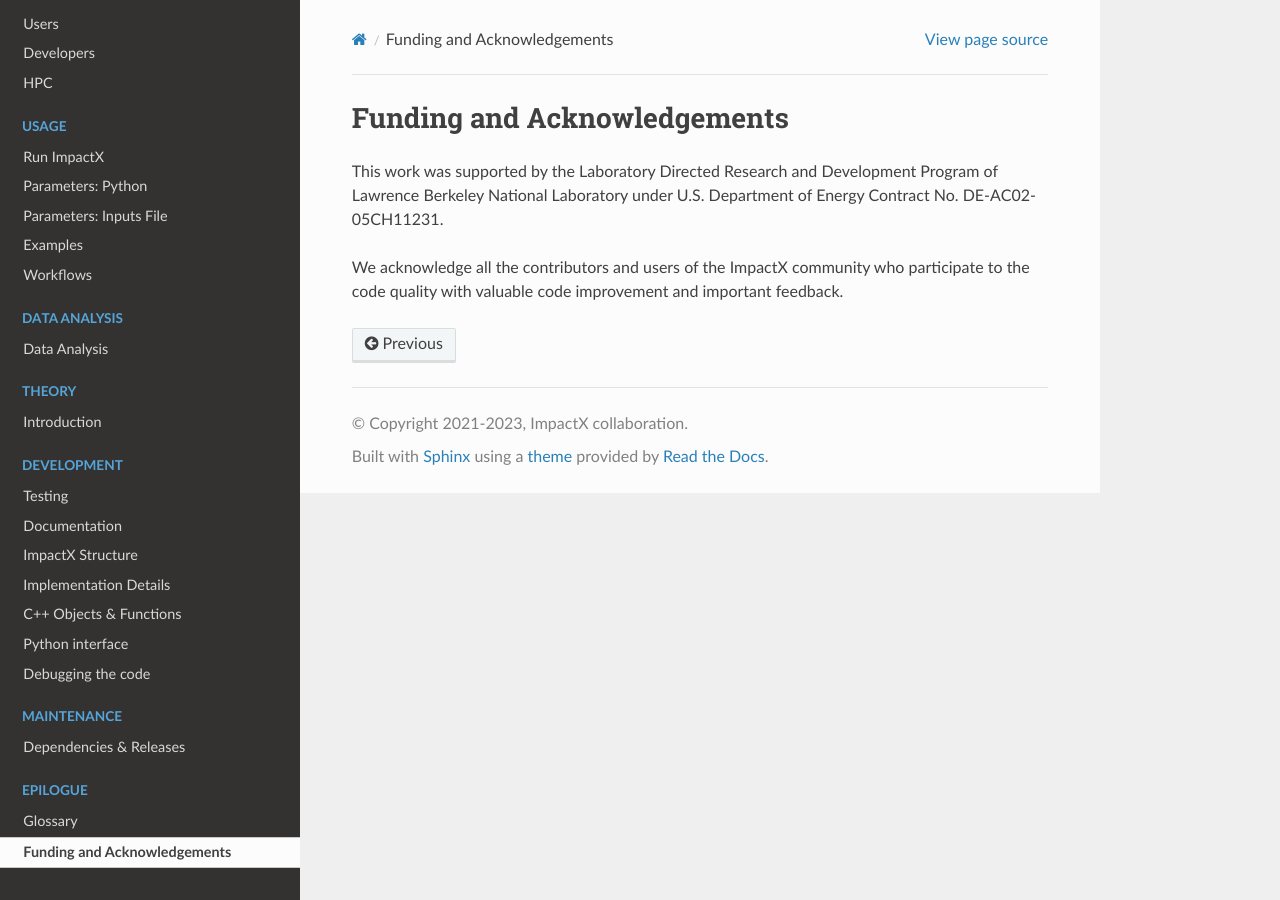
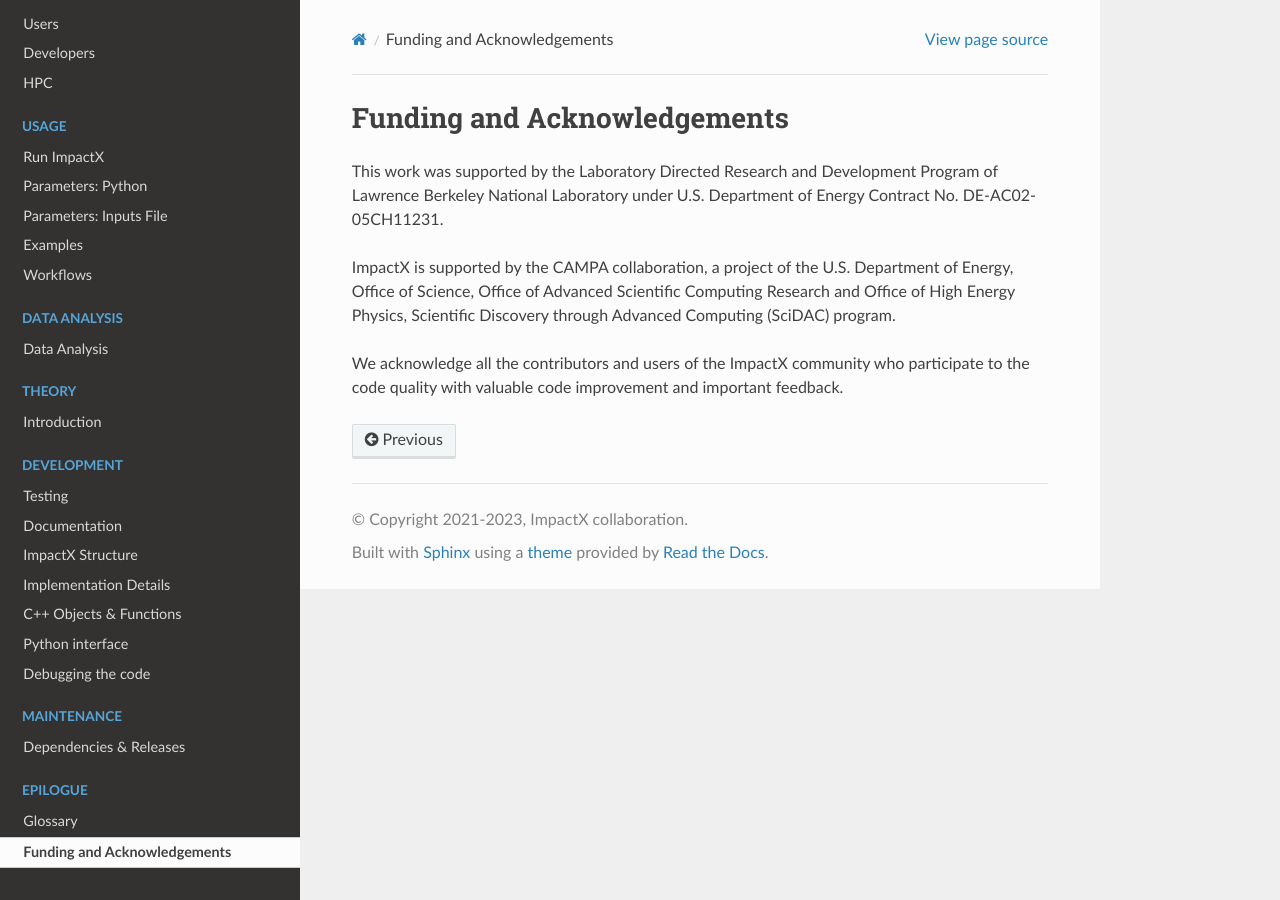
Before and after one commit to ECP-WarpX/impactx, a Sphinx documentation site: the page built from docs/source/acknowledgements.rst, in a window 1280 px wide. Built offline with Sphinx 7.4.7 and the Read the Docs theme 2.0.0, drawn with Linux system fonts in a browser that asks for light colours; pages that are not in the unit, such as notebooks, are missing from menus.

Commit message:
Update Funding (#332)
Update new CAMPA funding (SciDAC-5).

```diff
--- a/docs/source/acknowledgements.rst
+++ b/docs/source/acknowledgements.rst
@@ -3,4 +3,6 @@ Funding and Acknowledgements
 
 This work was supported by the Laboratory Directed Research and Development Program of Lawrence Berkeley National Laboratory under U.S. Department of Energy Contract No. DE-AC02-05CH11231.
 
+ImpactX is supported by the CAMPA collaboration, a project of the U.S. Department of Energy, Office of Science, Office of Advanced Scientific Computing Research and Office of High Energy Physics, Scientific Discovery through Advanced Computing (SciDAC) program.
+
 We acknowledge all the contributors and users of the ImpactX community who participate to the code quality with valuable code improvement and important feedback.
```
Also changed, not shown: README.md (+2 -0 lines).
